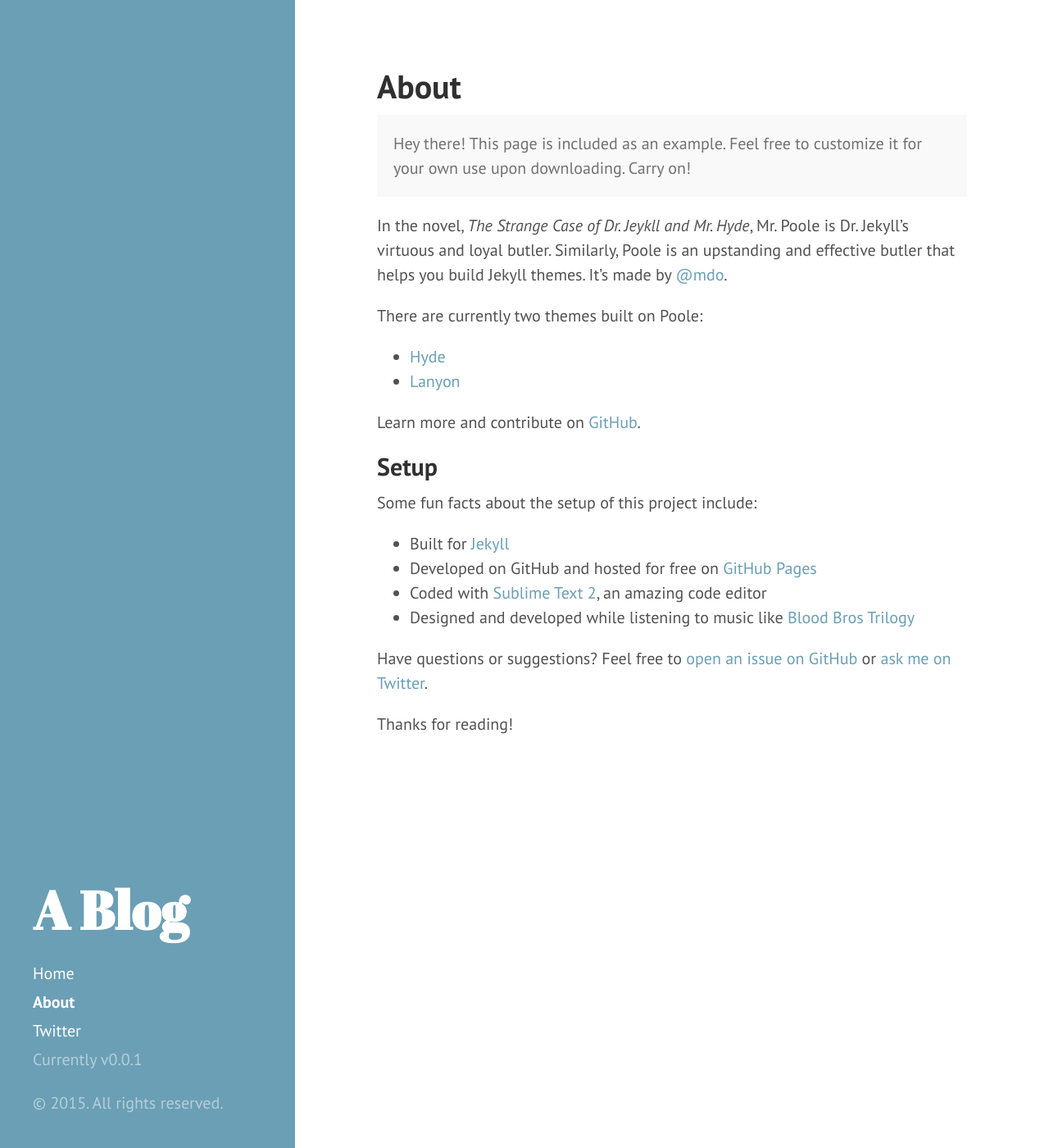
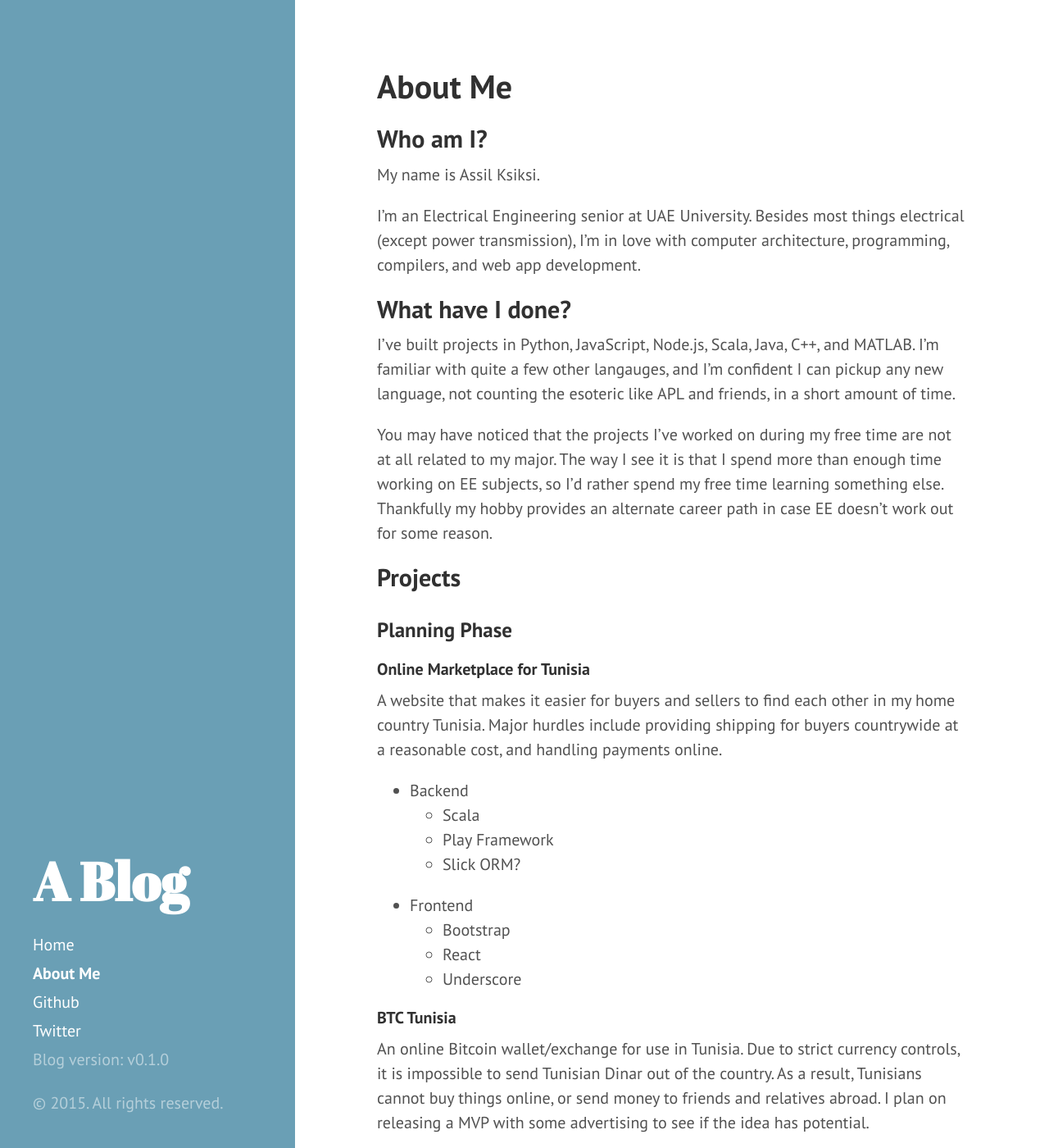
Before and after one commit to aksiksi/blog, a Jekyll site: the page built from about.md, in a window 1280 px wide and 1400 px high. Shown: the whole window at 82% size. Built offline with Jekyll 4.4.1, drawn with Linux system fonts in a browser that asks for light colours; Markdown is read by kramdown in place of the engine named in the settings; some of the changed text lies outside the part shown.

Commit message:
Pushing v0.1.0

```diff
--- a/_config.yml
+++ b/_config.yml
@@ -9,8 +9,10 @@ baseurl:          /
 
 author:
   name:           'Assil Ksiksi'
-  url:            https://twitter.com/Cyph0n
+  twitter:        https://twitter.com/Cyph0n
+  github:         https://github.com/Cyph0n
+  cv:
 
 paginate:         5
 
-version:          0.0.1
+version:          0.1.0
--- a/_includes/sidebar.html
+++ b/_includes/sidebar.html
@@ -26,8 +26,9 @@
         {% endif %}
       {% endfor %}
 
-      <a class="sidebar-nav-item" href="{{ site.author.url }}">Twitter</a>
-      <span class="sidebar-nav-item">Currently v{{ site.version }}</span>
+      <a class="sidebar-nav-item" href="{{ site.author.github }}">Github</a>
+      <a class="sidebar-nav-item" href="{{ site.author.twitter }}">Twitter</a>
+      <span class="sidebar-nav-item">Blog version: v{{ site.version }}</span>
     </nav>
 
     <p>&copy; {{ site.time | date: '%Y' }}. All rights reserved.</p>
--- a/about.md
+++ b/about.md
@@ -1,30 +1,77 @@
 ---
 layout: page
-title: About
+title: About Me
 ---
 
+## Who am I?
+
+My name is Assil Ksiksi.
+
+I'm an Electrical Engineering senior at UAE University. Besides most things electrical (except power transmission), I'm in love with computer architecture, programming, compilers, and web app development.
+
+## What have I done?
+
+I've built projects in Python, JavaScript, Node.js, Scala, Java, C++, and MATLAB. I'm familiar with quite a few other langauges, and I'm confident I can pickup any new language, not counting the esoteric like APL and friends, in a short amount of time.
+
+You may have noticed that the projects I've worked on during my free time are not at all related to my major. The way I see it is that I spend more than enough time working on EE subjects, so I'd rather spend my free time learning something else. Thankfully my hobby provides an alternate career path in case EE doesn't work out for some reason.
+
+## Projects
+
+### Planning Phase
+
+#### Online Marketplace for Tunisia
+
+A website that makes it easier for buyers and sellers to find each other in my home country Tunisia. Major hurdles include providing shipping for buyers countrywide at a reasonable cost, and handling payments online.
+
+* Backend
+    - Scala
+    - Play Framework
+    - Slick ORM?
+* Frontend
+    - Bootstrap
+    - React
+    - Underscore
+
+#### BTC Tunisia
+
+An online Bitcoin wallet/exchange for use in Tunisia. Due to strict currency controls, it is impossible to send Tunisian Dinar out of the country. As a result, Tunisians cannot buy things online, or send money to friends and relatives abroad. I plan on releasing a MVP with some advertising to see if the idea has potential.
+
+* Backend
+    - Scala or Python
+    - Play Framework or Django
+    - Slick (?) or Django ORM
+    - A solid Bitcoin blockchain in Java or Python
+* Frontend
+    - Bootstrap
+    - Backbone or React
+    - Underscore
+
+### Completed/Cancelled
+
 <p class="message">
-  Hey there! This page is included as an example. Feel free to customize it for your own use upon downloading. Carry on!
+    All of the source code for the projects listed below can be found on my <a href="https://github.com/Cyph0n">Github</a>.
 </p>
 
-In the novel, *The Strange Case of Dr. Jeykll and Mr. Hyde*, Mr. Poole is Dr. Jekyll's virtuous and loyal butler. Similarly, Poole is an upstanding and effective butler that helps you build Jekyll themes. It's made by [@mdo](https://twitter.com/mdo).
+#### [Jadawil](http://jadawil.herokuapp.com)
 
-There are currently two themes built on Poole:
+A course scheduler for UAE University students. Jadawil makes it extremely easy to schedule course timings during a busy semester. It also takes final exam conflicts into account.
 
-* [Hyde](http://hyde.getpoole.com)
-* [Lanyon](http://lanyon.getpoole.com)
+#### dubizzle
 
-Learn more and contribute on [GitHub](https://github.com/poole).
+A scraping-based API for Dubizzle, a classified ads website based in the UAE. This project actually got me a job offer at Dubizzle!
 
-## Setup
+#### cspice
 
-Some fun facts about the setup of this project include:
+A simple circuit simulator written in C++. I had ambitious plans for the functionality initially:
 
-* Built for [Jekyll](http://jekyllrb.com)
-* Developed on GitHub and hosted for free on [GitHub Pages](https://pages.github.com)
-* Coded with [Sublime Text 2](http://sublimetext.com), an amazing code editor
-* Designed and developed while listening to music like [Blood Bros Trilogy](https://soundcloud.com/maddecent/sets/blood-bros-series)
+* Transient analysis and DC operating point
+* SPICE-like syntax parser
+* Support for R, L, C, as well as diodes and transistors
+* Plotting via gnuplot
+* REPL for interactive simulation; insert or delete components in real-time without editing the circuit's netlist
 
-Have questions or suggestions? Feel free to [open an issue on GitHub](https://github.com/poole/issues/new) or [ask me on Twitter](https://twitter.com/mdo).
+I ended up implementing only a small subset of the above. It was done as a course project.
 
-Thanks for reading!
+#### stracker
+
+A task tracker written during my internship at Schlumberger. The idea was for it to improve workshop efficiency by displaying current maintenance tasks for each technician on a large LCD display. I wrote it using Node.js and NW.js.
```
Also changed, not shown: _posts/2015-09-15-hello-world.md (+1 -0 lines).
